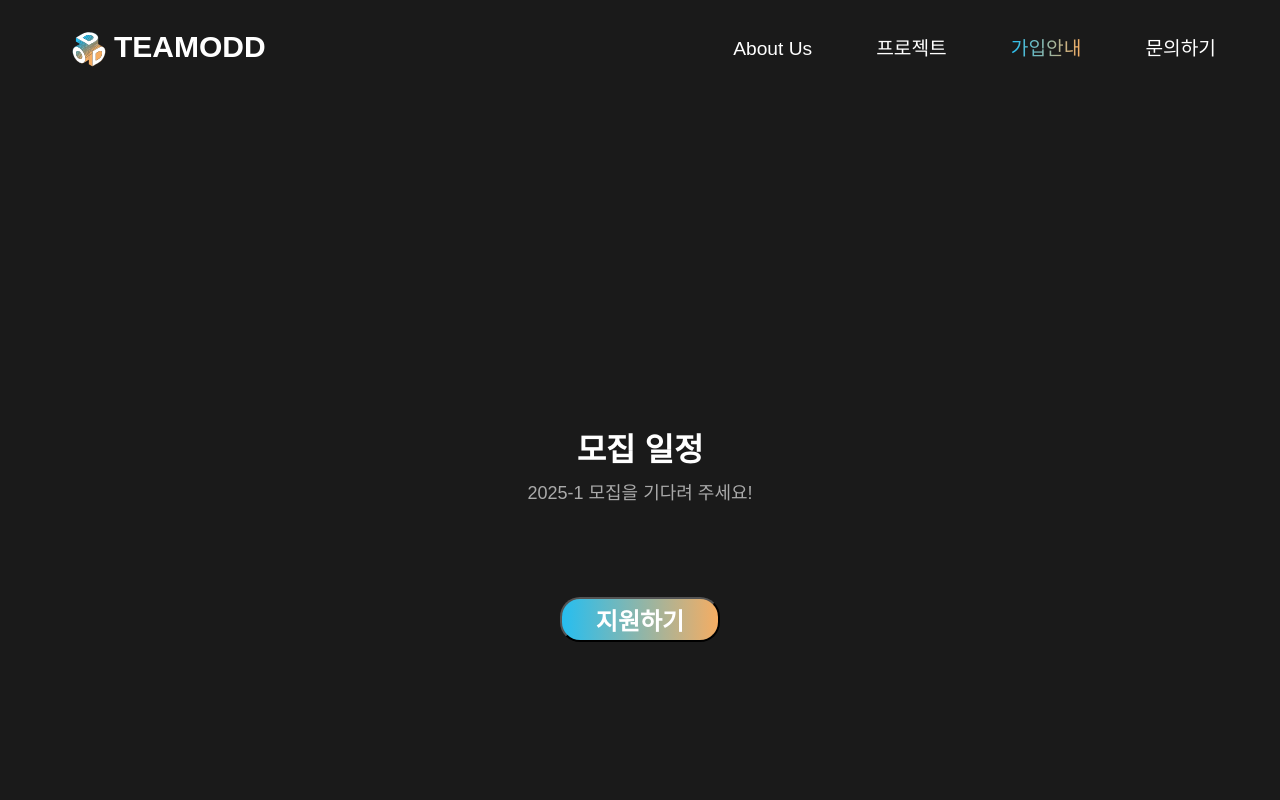
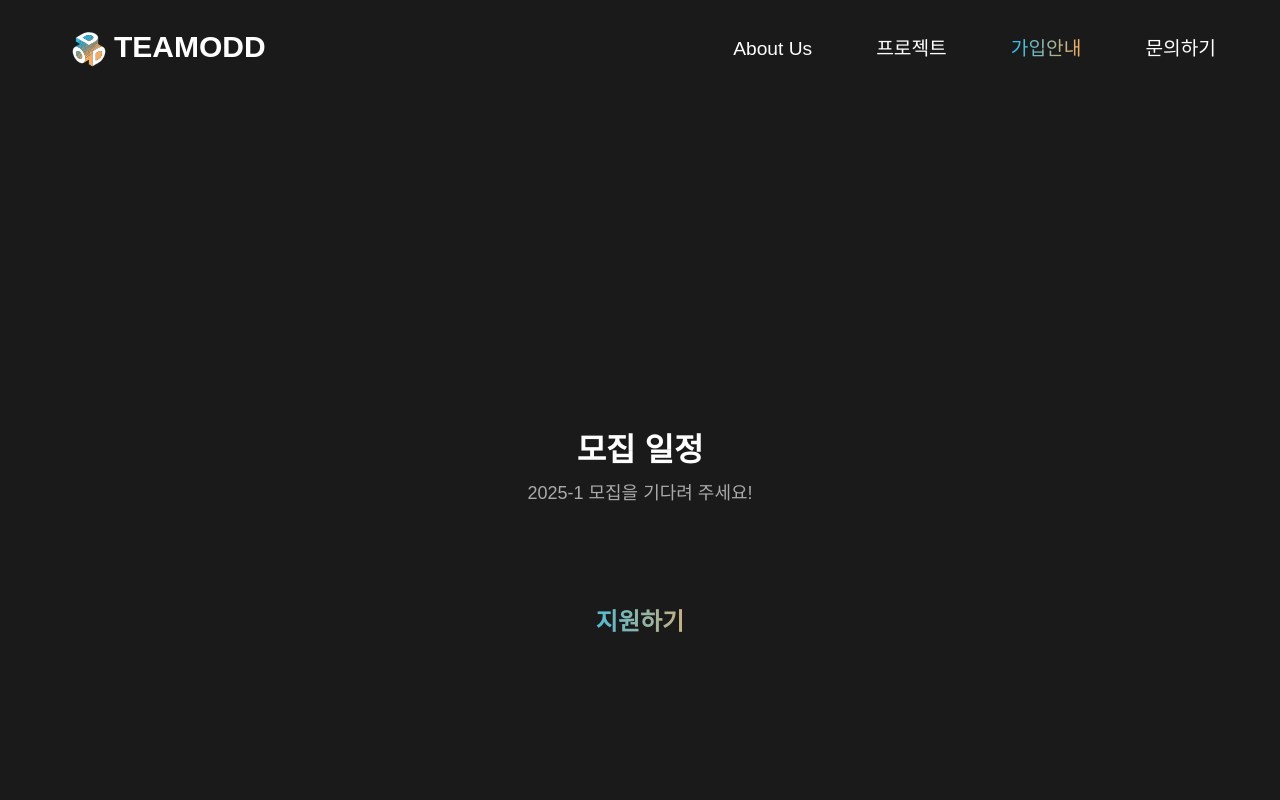
Before and after one commit to TeamODD/TeamODDWebsite, a React (Vite) app: page /join in a window 1280 px wide. In both pictures the pointer is over the button "지원하기". Shown: the top 800 px of the page. Built offline with nearby package versions, Linux system fonts and the light colour scheme.

Commit message:
가입안내 페이지

```diff
--- a/src/styles/Join.css
+++ b/src/styles/Join.css
@@ -37,6 +37,7 @@
   margin-bottom: 146px;
   flex-shrink: 0;
   border-radius: 20px;
+  border-style: none;
   background: linear-gradient(90deg, #26bef0 0%, #f5ad63 100%);
   color: #fff;
   font-size: 24px;
@@ -56,6 +57,9 @@
   list-style-position: inside;
 }
 
-/*
 .join-button:hover {
-} */
+  color: linear-gradient(90deg, #f5ad63 0%, #26bef0 100%);
+  background-clip: text;
+  -webkit-background-clip: text;
+  -webkit-text-fill-color: transparent;
+}
```
